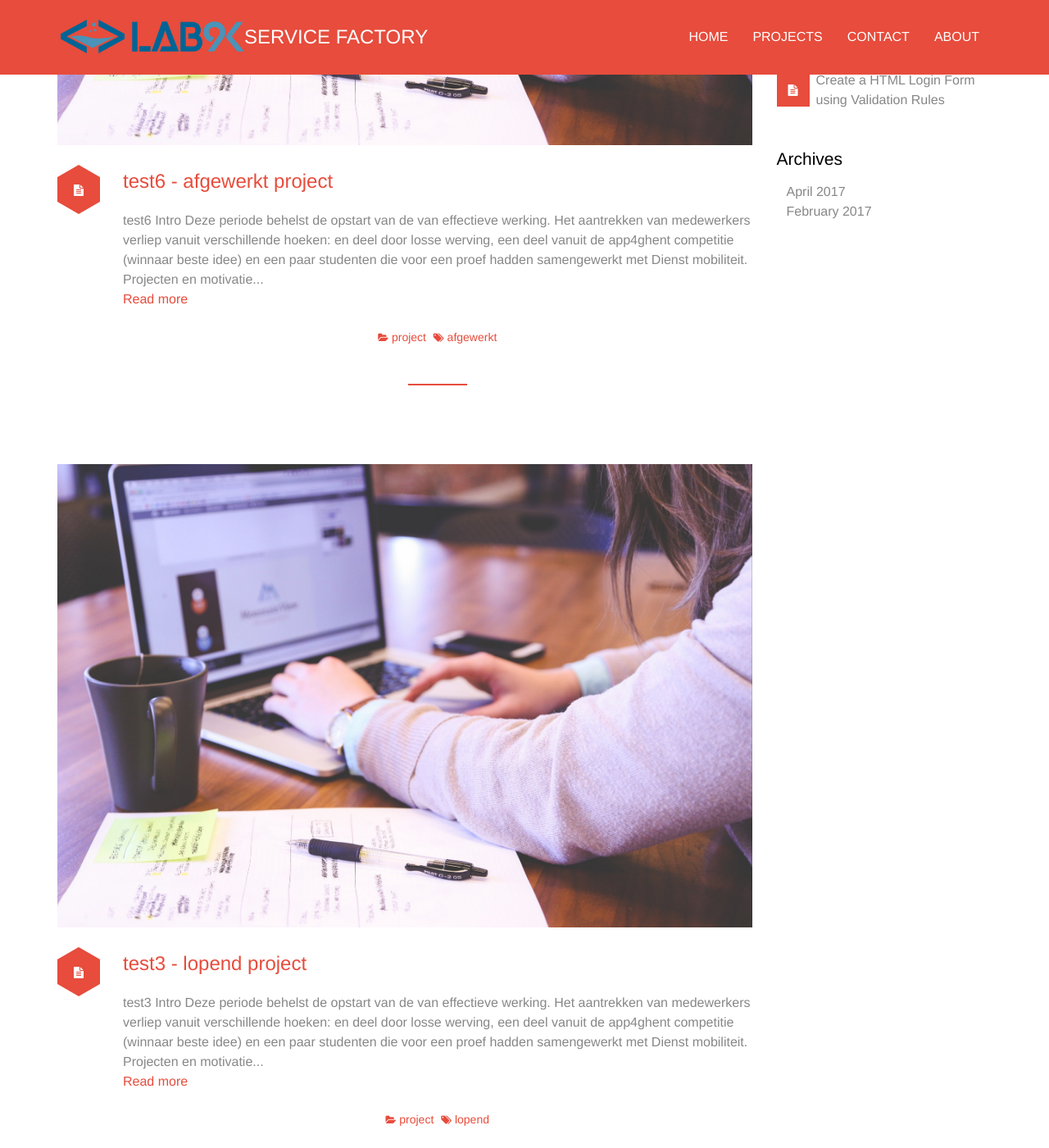
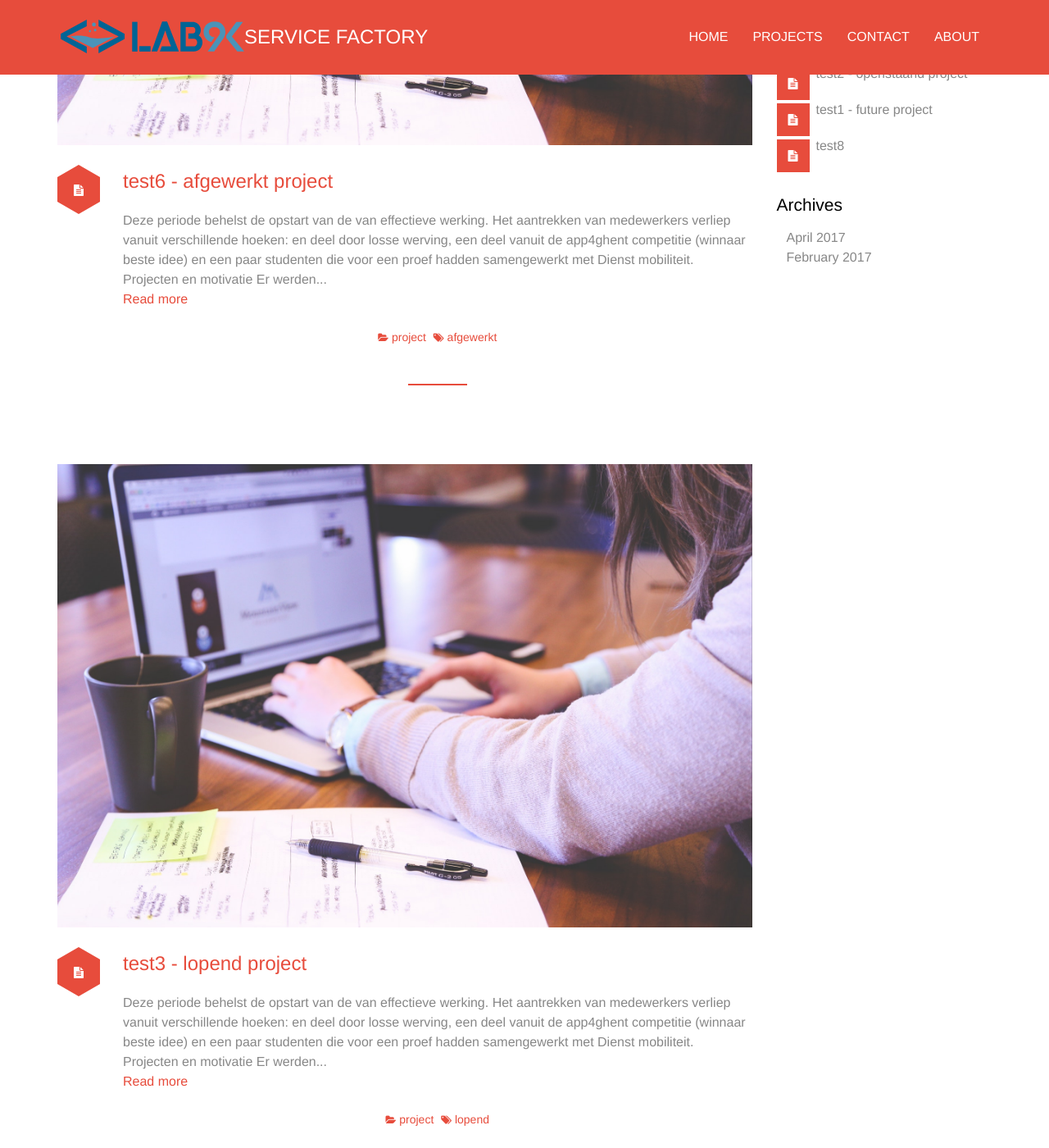
Before and after one commit to ServiceFactoryGhent/ServiceFactoryGhent.github.io, a Jekyll site: the page built from projects.html, in a window 1280 px wide and 1400 px high, scrolled down 890 px. Shown: the whole window at 82% size. Built offline with Jekyll 4.4.1, drawn with Linux system fonts in a browser that asks for light colours; nearby versions of some CDN libraries; some of the changed text lies outside the part shown.

Commit message:
small changes

```diff
--- a/projects.html
+++ b/projects.html
@@ -46,7 +46,7 @@ title: Service factory
 									</div>
 								</div>
 								<div class="post-body entry-content">
-									{{ post.content | strip_html | truncatewords: 50 }}
+									{{ post.content | remove: post.excerpt | remove: "Intro" | strip_html | truncatewords: 50 }}
 									<a href="{{ site.url }}\{{ post.url }}" class="more-link">Read more</a>
 								</div>
 								<div class="post-extras bordered text-center">
@@ -106,27 +106,19 @@ title: Service factory
 				<div id="recent-posts-3" class="sidebar-widget  widget_recent_entries">
 					<h3 class="sidebar-header">Recent Posts</h3>
 					<ul>
+						{% if site.posts.size > 0 %}
+							{% for post in site.posts limit:5 %}
 								<li>
 									<div class="post-icon">
 										<i class="fa fa-file-text"></i>
 									</div>
-							<a href="https://www.adam-bray.com/2017/04/30/increase-traffic-being-mobile-friendly/" title="Increase Traffic being Mobile Friendly">Increase Traffic being Mobile Friendly</a>
+									<a href="{{post.url}}">{{post.title}}</a>
 									<small></small>
 								</li>
-						<li>
-							<div class="post-icon">
-								<i class="fa fa-file-text"></i>
-							</div>
-							<a href="https://www.adam-bray.com/2017/02/21/create-a-popup-html-login-box-with-jquery/" title="Create a Popup HTML Login Box with jQuery">Create a Popup HTML Login Box with jQuery</a>
-							<small></small>
-						</li>
-						<li>
-							<div class="post-icon">
-								<i class="fa fa-file-text"></i>
-							</div>
-							<a href="https://www.adam-bray.com/2017/02/18/create-a-html-login-form-using-validation-rules/" title="Create a HTML Login Form using Validation Rules">Create a HTML Login Form using Validation Rules</a>
-							<small></small>
-						</li>
+							{% endfor %}
+						{% else %}
+							<p>There are no posts available.</p>
+						{% endif %}
 					</ul>
 				</div>
 				<div id="archives-3" class="sidebar-widget  widget_archive">
```
Lines whose indentation alone changed are shown as unchanged.
